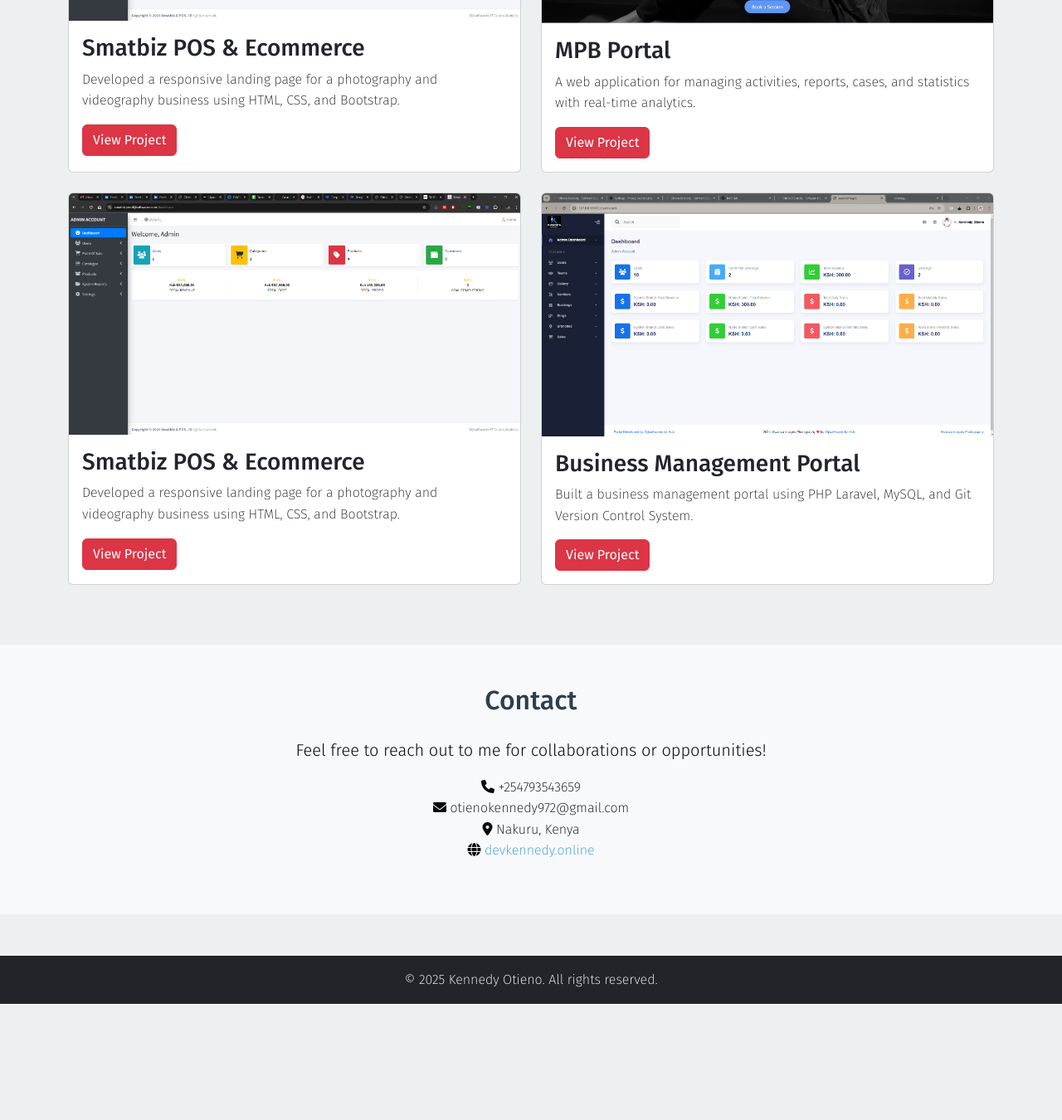
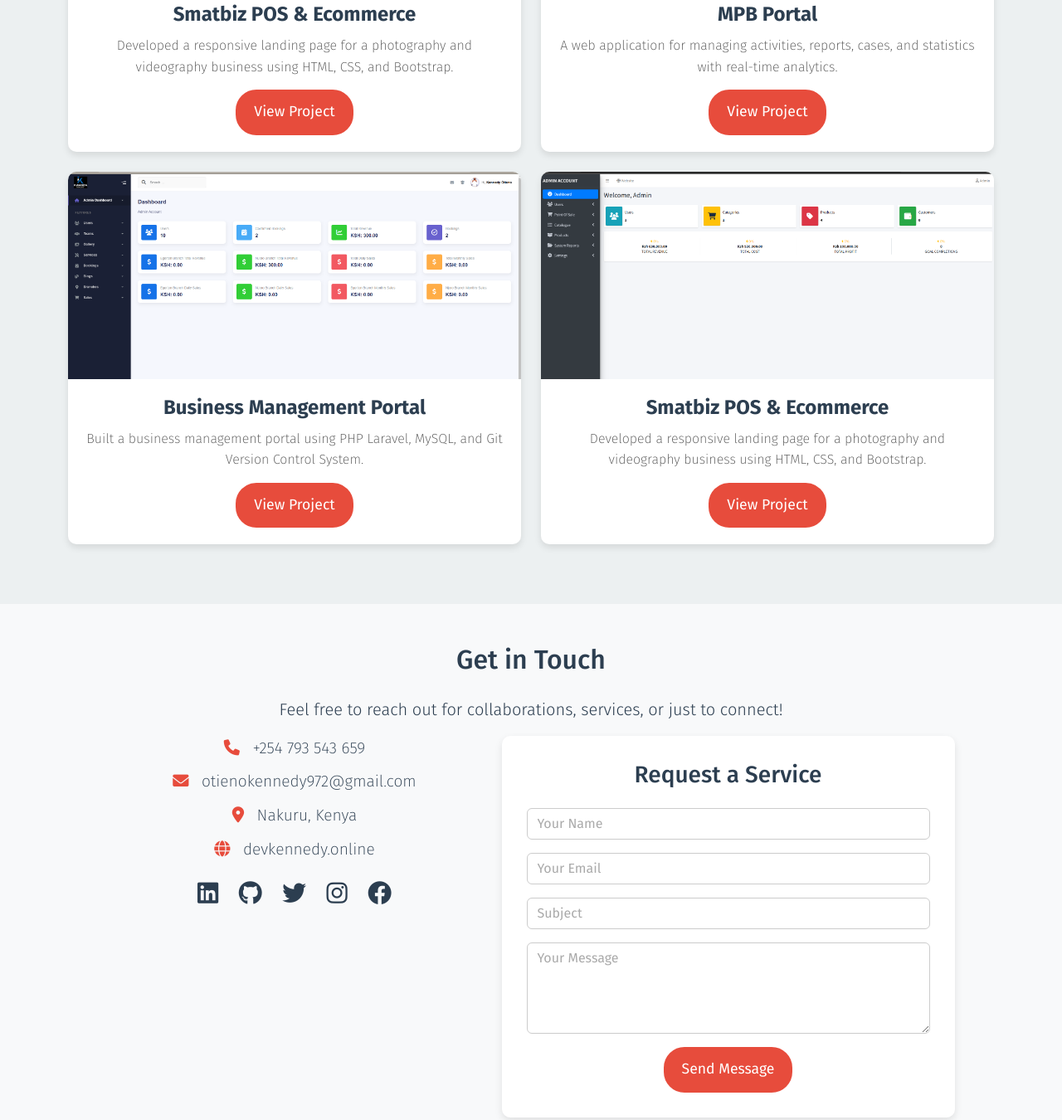
Before and after one commit to KennedyOti/devkennedy, a plain HTML site: page index.html in a window 1280 px wide. Shown: the part 3227-4577 px from the top of the page at 83% size. Before the commit the page ends 4437 px from the top, so only its background shows below. Drawn offline with nearby package versions, Linux system fonts and the light colour scheme.

Commit message:
updates on contact section

```diff
--- a/assets/css/styles.css
+++ b/assets/css/styles.css
@@ -289,68 +289,210 @@ a:hover {
 }
 
 /* Projects Section */
-.project-grid {
-  display: grid;
-  grid-template-columns: repeat(auto-fit, minmax(300px, 1fr));
-  gap: 20px;
+.project-card {
+  background: #ffffff;
+  border-radius: 10px;
+  overflow: hidden;
+  box-shadow: 0 4px 8px rgba(0, 0, 0, 0.1);
+  transition: transform 0.3s ease-in-out, box-shadow 0.3s ease-in-out;
+  position: relative;
 }
 
-.project-item {
-  background-color: #ffffff; /* White */
-  padding: 20px;
-  border-radius: 5px;
-  box-shadow: 0 2px 5px rgba(0, 0, 0, 0.1);
+.project-card:hover {
+  transform: translateY(-8px);
+  box-shadow: 0 10px 20px rgba(0, 0, 0, 0.2);
 }
 
-.project-item img {
-  width: 100%;
-  height: auto;
-  border-radius: 5px;
+/* Project Image with Overlay */
+.project-image {
+  position: relative;
+  overflow: hidden;
 }
 
-.project-item h3 {
-  margin: 10px 0;
-  font-size: 1.3rem;
-  color: #2c3e50; /* Dark Blue-Gray */
+.project-image img {
+  width: 100%;
+  height: 250px;
+  object-fit: cover;
+  transition: transform 0.3s ease-in-out;
 }
 
-.project-item p {
-  color: #34495e; /* Slightly lighter Dark Blue-Gray */
+.project-card:hover .project-image img {
+  transform: scale(1.1);
 }
 
-/* Custom Button Styling */
+/* Gradient Overlay */
+.overlay {
+  position: absolute;
+  top: 0;
+  left: 0;
+  width: 100%;
+  height: 100%;
+  background: linear-gradient(
+    to bottom,
+    rgba(0, 0, 0, 0.2),
+    rgba(0, 0, 0, 0.8)
+  );
+  opacity: 0;
+  transition: opacity 0.3s ease-in-out;
+}
+
+.project-card:hover .overlay {
+  opacity: 1;
+}
+
+/* Project Content */
+.project-content {
+  padding: 20px;
+  text-align: center;
+}
+
+.project-title {
+  font-size: 1.5rem;
+  font-weight: bold;
+  color: #2c3e50;
+  margin-bottom: 10px;
+  transition: color 0.3s ease-in-out;
+}
+
+.project-card:hover .project-title {
+  color: #8b0000; /* Deep maroon */
+}
+
+.project-description {
+  font-size: 1rem;
+  color: #555;
+  margin-bottom: 15px;
+}
+
+/* Custom Button */
 .btn-custom {
-  background-color: #8b0000; /* Deep maroon */
-  color: #ffffff; /* White text */
-  border: 2px solid #8b0000; /* Deep maroon border */
+  background-color: #8b0000;
+  color: #ffffff;
+  border: 2px solid #8b0000;
   padding: 10px 20px;
   border-radius: 25px;
   font-size: 1rem;
-  transition: all 0.3s ease;
+  transition: all 0.3s ease-in-out;
+  display: inline-block;
 }
 
 .btn-custom:hover {
-  background-color: #ffffff; /* White background on hover */
-  color: #8b0000; /* Deep maroon text on hover */
-  border: 2px solid #8b0000; /* Deep maroon border */
+  background-color: #ffffff;
+  color: #8b0000;
+  border: 2px solid #8b0000;
+  transform: scale(1.1);
+}
+
+/* Responsive Adjustments */
+@media (max-width: 768px) {
+  .project-title {
+    font-size: 1.2rem;
+  }
+
+  .project-description {
+    font-size: 0.9rem;
+  }
+
+  .btn-custom {
+    font-size: 0.9rem;
+    padding: 8px 16px;
+  }
+
+  .project-image img {
+    height: 200px;
+  }
 }
 
 /* Contact Section */
+#contact {
+  padding: 60px 0;
+  background: #f8f9fa; /* Light background */
+  color: #2c3e50;
+}
+
+/* Contact Info */
 .contact-info {
   list-style: none;
   padding: 0;
   text-align: center;
+  font-size: 1.2rem;
 }
 
 .contact-info li {
-  margin: 10px 0;
-  font-size: 1.1rem;
-  color: #2c3e50; /* Dark Blue-Gray */
+  margin-bottom: 10px;
+  transition: transform 0.3s ease-in-out;
 }
 
 .contact-info i {
   margin-right: 10px;
-  color: #3498db; /* Bright Blue */
+  color: #e74c3c; /* Red Icons */
+}
+
+.contact-info a {
+  color: #2c3e50;
+  text-decoration: none;
+}
+
+.contact-info li:hover {
+  transform: scale(1.05);
+}
+
+/* Social Media Icons */
+.social-icons {
+  text-align: center;
+  margin-top: 15px;
+}
+
+.social-icons a {
+  display: inline-block;
+  font-size: 1.8rem;
+  margin: 0 10px;
+  color: #2c3e50;
+  transition: transform 0.3s ease-in-out, color 0.3s ease-in-out;
+}
+
+.social-icons a:hover {
+  transform: scale(1.2);
+  color: #e74c3c; /* Red Hover Effect */
+}
+
+/* Contact Form */
+.contact-form {
+  background: #ffffff;
+  padding: 30px;
+  border-radius: 10px;
+  box-shadow: 0 4px 10px rgba(0, 0, 0, 0.1);
+}
+
+.contact-form h3 {
+  color: #2c3e50;
+}
+
+.contact-form .form-control {
+  background: #ffffff;
+  border: 1px solid #ccc;
+  color: #2c3e50;
+}
+
+.contact-form .form-control::placeholder {
+  color: #aaaaaa;
+}
+
+/* Custom Button */
+.btn-custom {
+  background-color: #e74c3c;
+  color: #ffffff;
+  padding: 12px 20px;
+  font-size: 1.1rem;
+  border: 2px solid #e74c3c;
+  border-radius: 25px;
+  transition: all 0.3s ease-in-out;
+}
+
+.btn-custom:hover {
+  background: #ffffff;
+  color: #e74c3c;
+  transform: scale(1.1);
 }
 
 /* Footer */
--- a/index.html
+++ b/index.html
@@ -339,77 +339,89 @@
       <div class="container">
         <h2 class="text-center mb-4">Projects</h2>
         <div class="row">
+          <!-- Project 1 -->
           <div class="col-md-6 mb-4">
-            <div class="card h-100">
+            <div class="project-card">
+              <div class="project-image">
                 <img
                   src="assets/images/smatbiz.png"
-                class="card-img-top"
-                alt="Project 1"
+                  alt="Smatbiz POS & Ecommerce"
                 />
-              <div class="card-body">
-                <h3 class="card-title">Smatbiz POS & Ecommerce</h3>
-                <p class="card-text">
+                <div class="overlay"></div>
+              </div>
+              <div class="project-content">
+                <h3 class="project-title">Smatbiz POS & Ecommerce</h3>
+                <p class="project-description">
                   Developed a responsive landing page for a photography and
                   videography business using HTML, CSS, and Bootstrap.
                 </p>
-                <a href="https://example.com/smatbiz" class="btn btn-danger"
+                <a href="https://example.com/smatbiz" class="btn btn-custom"
                   >View Project</a
                 >
               </div>
             </div>
           </div>
+
+          <!-- Project 2 -->
           <div class="col-md-6 mb-4">
-            <div class="card h-100">
-              <img
-                src="assets/images/kwanza.png"
-                class="card-img-top"
-                alt="Project 1"
-              />
-              <div class="card-body">
-                <h3 class="card-title">MPB Portal</h3>
-                <p class="card-text">
+            <div class="project-card">
+              <div class="project-image">
+                <img src="assets/images/kwanza.png" alt="MPB Portal" />
+                <div class="overlay"></div>
+              </div>
+              <div class="project-content">
+                <h3 class="project-title">MPB Portal</h3>
+                <p class="project-description">
                   A web application for managing activities, reports, cases, and
                   statistics with real-time analytics.
                 </p>
-                <a href="#" class="btn btn-danger">View Project</a>
+                <a href="#" class="btn btn-custom">View Project</a>
               </div>
             </div>
           </div>
+
+          <!-- Project 3 -->
           <div class="col-md-6 mb-4">
-            <div class="card h-100">
+            <div class="project-card">
+              <div class="project-image">
                 <img
-                src="assets/images/smatbiz.png"
-                class="card-img-top"
-                alt="Project 1"
+                  src="assets/images/kwanzaportal.png"
+                  alt="Business Management Portal"
                 />
-              <div class="card-body">
-                <h3 class="card-title">Smatbiz POS & Ecommerce</h3>
-                <p class="card-text">
-                  Developed a responsive landing page for a photography and
-                  videography business using HTML, CSS, and Bootstrap.
+                <div class="overlay"></div>
+              </div>
+              <div class="project-content">
+                <h3 class="project-title">Business Management Portal</h3>
+                <p class="project-description">
+                  Built a business management portal using PHP Laravel, MySQL,
+                  and Git Version Control System.
                 </p>
-                <a href="https://example.com/smatbiz" class="btn btn-danger"
+                <a
+                  href="https://example.com/business-portal"
+                  class="btn btn-custom"
                   >View Project</a
                 >
               </div>
             </div>
           </div>
+
+          <!-- Project 4 -->
           <div class="col-md-6 mb-4">
-            <div class="card h-100">
+            <div class="project-card">
+              <div class="project-image">
                 <img
-                src="assets/images/kwanzaportal.png"
-                class="card-img-top"
-                alt="Project 2"
+                  src="assets/images/smatbiz.png"
+                  alt="Smatbiz POS & Ecommerce"
                 />
-              <div class="card-body">
-                <h3 class="card-title">Business Management Portal</h3>
-                <p class="card-text">
-                  Built a business management portal using PHP Laravel, MySQL,
-                  and Git Version Control System.
+                <div class="overlay"></div>
+              </div>
+              <div class="project-content">
+                <h3 class="project-title">Smatbiz POS & Ecommerce</h3>
+                <p class="project-description">
+                  Developed a responsive landing page for a photography and
+                  videography business using HTML, CSS, and Bootstrap.
                 </p>
-                <a
-                  href="https://example.com/business-portal"
-                  class="btn btn-danger"
+                <a href="https://example.com/smatbiz" class="btn btn-custom"
                   >View Project</a
                 >
               </div>
@@ -422,13 +434,20 @@
     <!-- Contact Section -->
     <section id="contact" class="bg-light py-5">
       <div class="container">
-        <h2 class="text-center mb-4">Contact</h2>
+        <h2 class="text-center mb-4">Get in Touch</h2>
         <p class="text-center lead">
-          Feel free to reach out to me for collaborations or opportunities!
+          Feel free to reach out for collaborations, services, or just to
+          connect!
         </p>
-        <ul class="list-unstyled text-center">
-          <li><i class="fas fa-phone"></i> +254793543659</li>
-          <li><i class="fas fa-envelope"></i> otienokennedy972@gmail.com</li>
+
+        <div class="row justify-content-center">
+          <!-- Contact Info & Social Icons -->
+          <div class="col-md-5">
+            <ul class="contact-info list-unstyled text-center">
+              <li><i class="fas fa-phone"></i> +254 793 543 659</li>
+              <li>
+                <i class="fas fa-envelope"></i> otienokennedy972@gmail.com
+              </li>
               <li><i class="fas fa-map-marker-alt"></i> Nakuru, Kenya</li>
               <li>
                 <i class="fas fa-globe"></i>
@@ -437,6 +456,73 @@
                 >
               </li>
             </ul>
+
+            <!-- Social Media Links -->
+            <div class="social-icons text-center">
+              <a href="https://linkedin.com/in/yourprofile" target="_blank"
+                ><i class="fab fa-linkedin"></i
+              ></a>
+              <a href="https://github.com/yourusername" target="_blank"
+                ><i class="fab fa-github"></i
+              ></a>
+              <a href="https://twitter.com/yourhandle" target="_blank"
+                ><i class="fab fa-twitter"></i
+              ></a>
+              <a href="https://www.instagram.com/yourusername" target="_blank"
+                ><i class="fab fa-instagram"></i
+              ></a>
+              <a href="https://facebook.com/yourprofile" target="_blank"
+                ><i class="fab fa-facebook"></i
+              ></a>
+            </div>
+          </div>
+
+          <!-- Contact Form -->
+          <div class="col-md-6">
+            <div class="contact-form">
+              <h3 class="text-center mb-4">Request a Service</h3>
+              <form>
+                <div class="mb-3">
+                  <input
+                    type="text"
+                    class="form-control"
+                    placeholder="Your Name"
+                    required
+                  />
+                </div>
+                <div class="mb-3">
+                  <input
+                    type="email"
+                    class="form-control"
+                    placeholder="Your Email"
+                    required
+                  />
+                </div>
+                <div class="mb-3">
+                  <input
+                    type="text"
+                    class="form-control"
+                    placeholder="Subject"
+                    required
+                  />
+                </div>
+                <div class="mb-3">
+                  <textarea
+                    class="form-control"
+                    rows="4"
+                    placeholder="Your Message"
+                    required
+                  ></textarea>
+                </div>
+                <div class="text-center">
+                  <button type="submit" class="btn btn-custom">
+                    Send Message
+                  </button>
+                </div>
+              </form>
+            </div>
+          </div>
+        </div>
       </div>
     </section>
 
```
Lines whose indentation alone changed are shown as unchanged.
